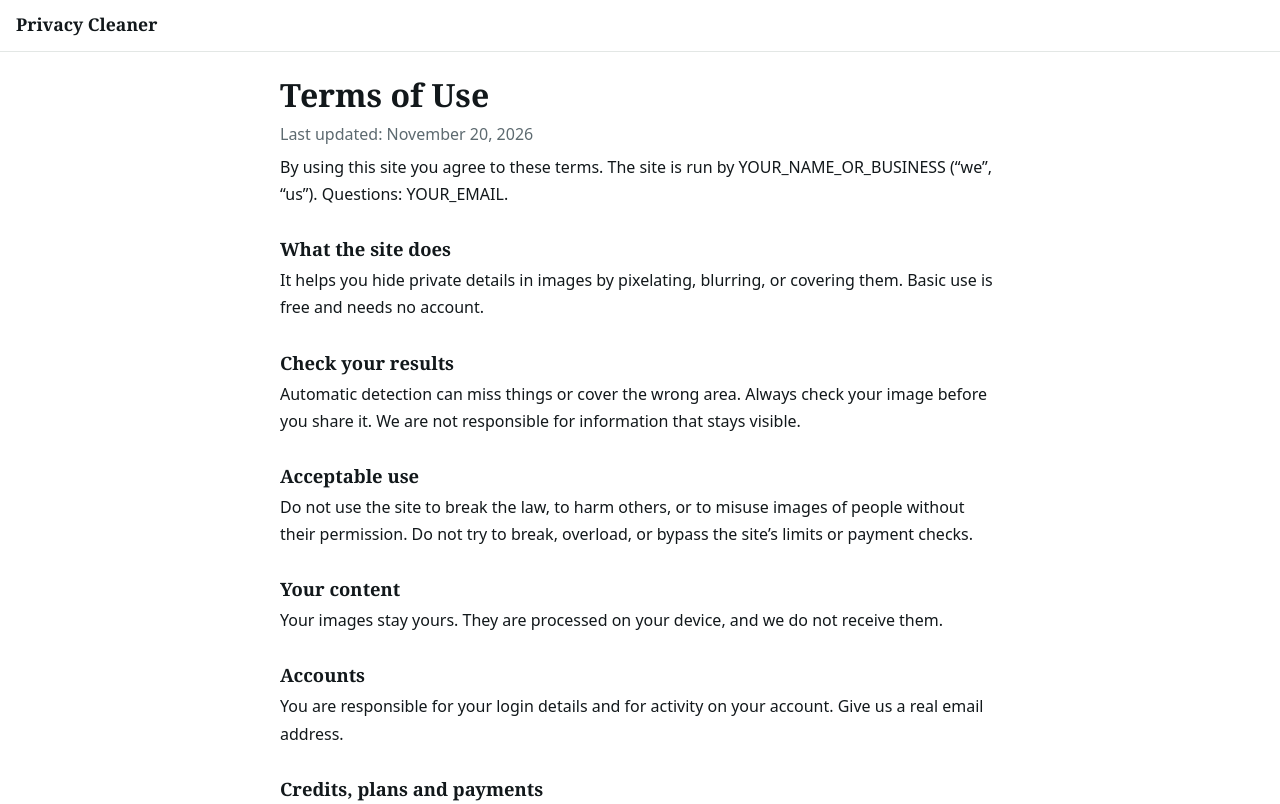
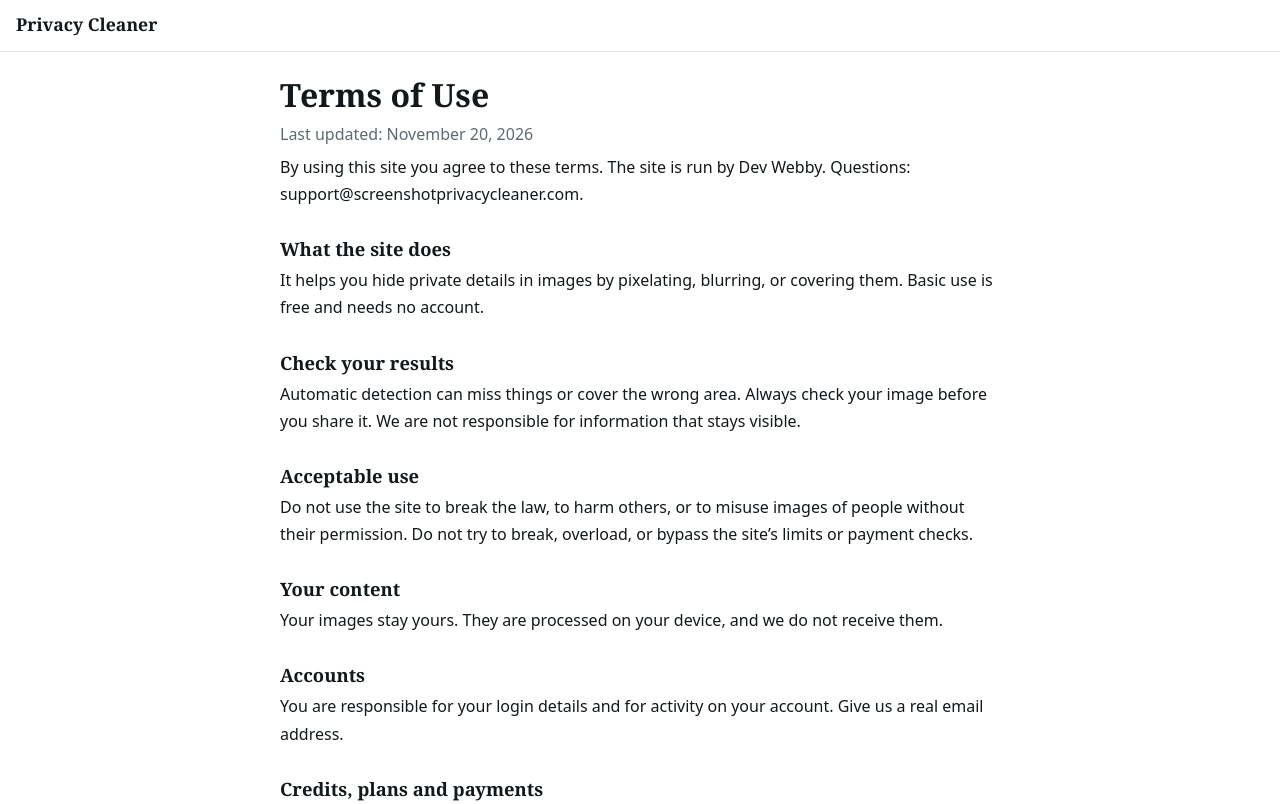
Before and after one commit to dev-webby/image-editor-MVP, a plain HTML site: page terms.html in a window 1280 px wide. Shown: the top 804 px of the page. Drawn offline with Linux system fonts and the light colour scheme.

Commit message:
Update terms.html

```diff
--- a/terms.html
+++ b/terms.html
@@ -21,7 +21,7 @@ footer a,main a{color:inherit}
 <main>
 <h1>Terms of Use</h1>
 <p class="mu">Last updated: November 20, 2026</p>
-<p>By using this site you agree to these terms. The site is run by YOUR_NAME_OR_BUSINESS (“we”, “us”). Questions: YOUR_EMAIL.</p>
+<p>By using this site you agree to these terms. The site is run by Dev Webby. Questions: support@screenshotprivacycleaner.com.</p>
 
 <h2>What the site does</h2>
 <p>It helps you hide private details in images by pixelating, blurring, or covering them. Basic use is free and needs no account.</p>
```
